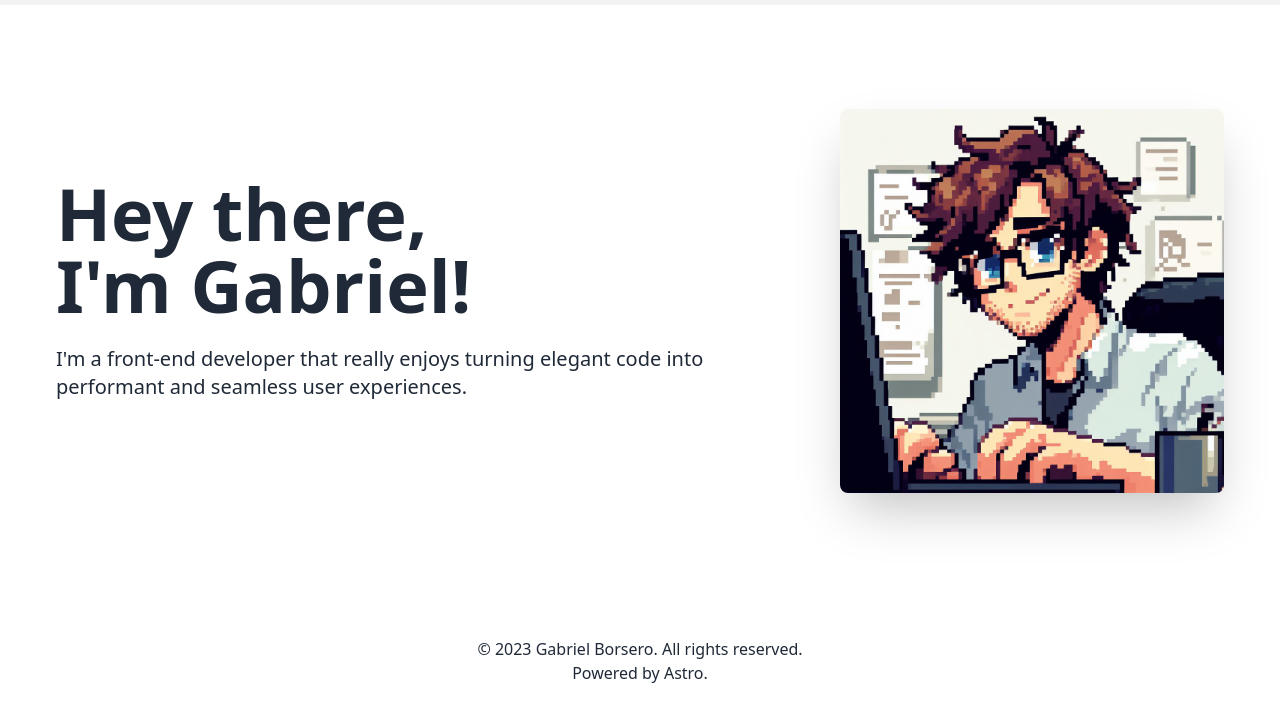
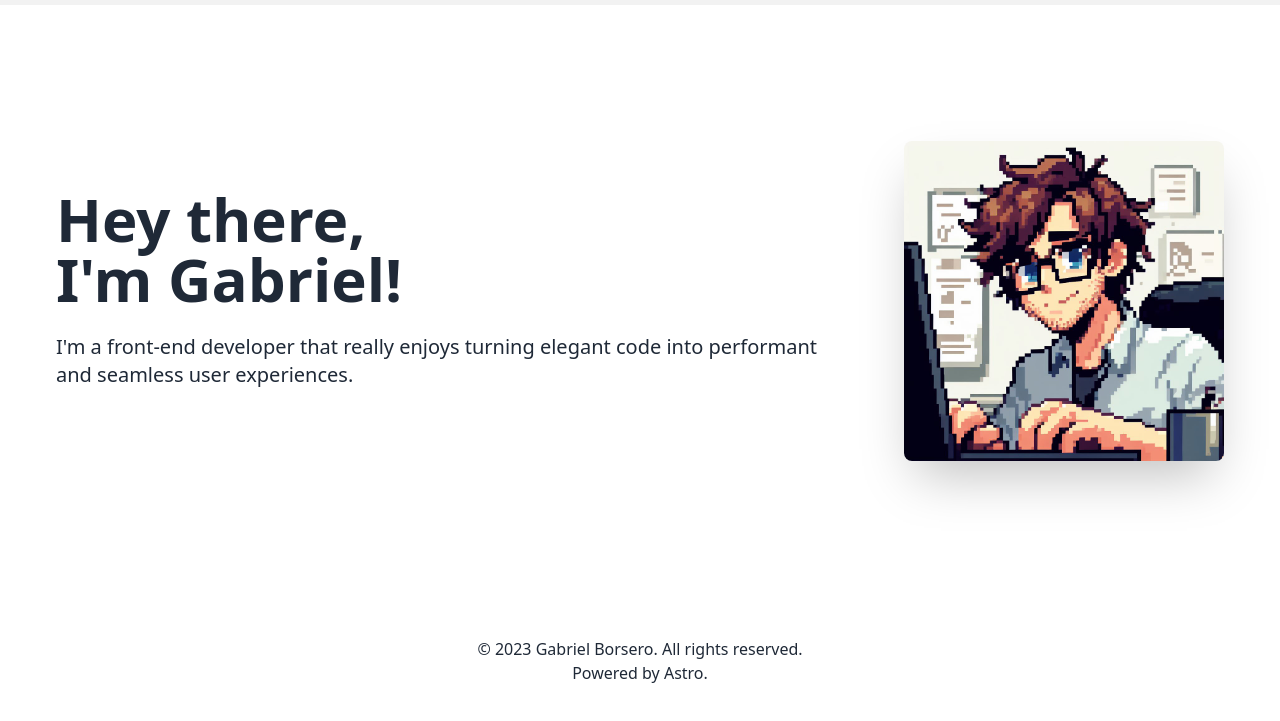
Before and after one commit to borserog/borserog-blog, an Astro site: page / in a window 1280 px wide. Shown: the part 75-796 px from the top of the page. Built offline with nearby package versions, Linux system fonts and the light colour scheme; Astro itself is replaced by a stand-in of ours.

Commit message:
adjust hero image

```diff
--- a/src/pages/index.astro
+++ b/src/pages/index.astro
@@ -10,11 +10,11 @@ import { Icon } from "astro-icon";
       <div class="hero-content flex-col gap-5 lg:flex-row-reverse lg:gap-6">
         <img
           src="/hero.jpeg"
-          class="max-w-sm 2xl:max-w-lg rounded-lg shadow-2xl"
+          class="max-w-xs 2xl:max-w-lg rounded-lg shadow-2xl"
         />
         <div class="lg:pr-12">
-          <h1 class="text-7xl font-bold">Hey there,</h1>
-          <h1 class="text-7xl font-bold">I'm Gabriel!</h1>
+          <h1 class="text-4xl lg:text-6xl font-bold">Hey there,</h1>
+          <h1 class="text-4xl lg:text-6xl font-bold">I'm Gabriel!</h1>
           <h3 class="text-xl py-6">
             I'm a front-end developer that really enjoys turning elegant code
             into performant and seamless user experiences.
```
